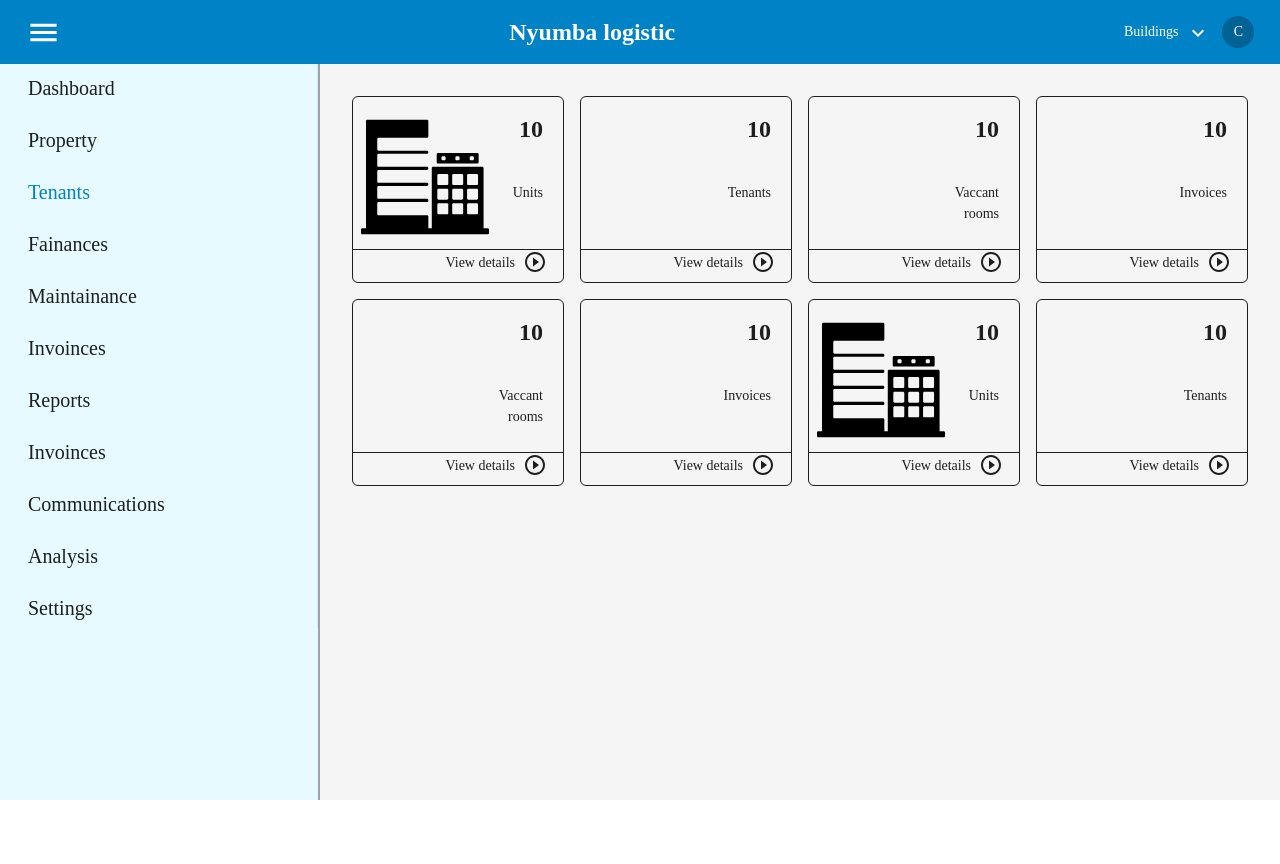
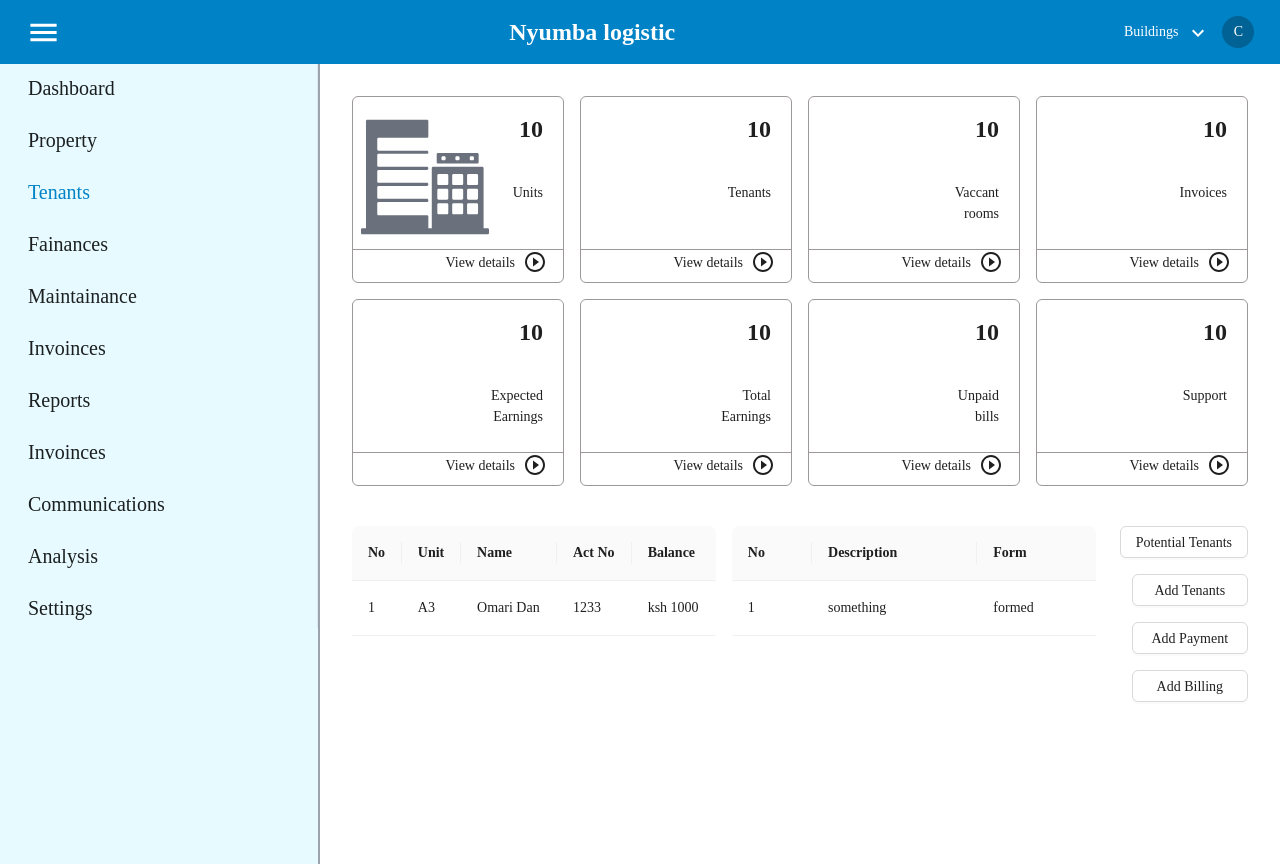
Before and after one commit to ruelngatia/nyumba-logistic-web, a React (Create React App) app: page / in a window 1280 px wide. Before the commit the page ends 800 px from the top, so only its background shows below. Built offline with nearby package versions, Linux system fonts and the light colour scheme.

Commit message:
partial home

```diff
--- a/src/App.js
+++ b/src/App.js
@@ -84,7 +84,7 @@ function App() {
   ];
 
   return (
-    <div className="App h-screen">
+    <div className="App h-full ">
       <Layout className="h-full">
         <Header
           className="h-16 flex flex-row justify-between bg-primary-color text-white relative"
@@ -124,7 +124,7 @@ function App() {
               width={"20rem"}
               style={{ backgroundColor: "#E6FAFF" }}
               hidden={!screen}
-              className=" border-b-grey border-r-2 h-full "
+              className=" border-b-grey border-r-2 h-screen "
             >
               <Menu
                 className="text-left text-xl bg-sider-blue space-y-3"
@@ -133,7 +133,7 @@ function App() {
                 items={items1}
               />
             </Sider>
-            <Content>
+            <Content className="">
               <Routes>
                 <Route path="/" element={<Dashboard/>} />
               </Routes>
--- a/src/components/DashCard.js
+++ b/src/components/DashCard.js
@@ -4,7 +4,7 @@ import PlayCircleOutlineIcon from '@mui/icons-material/PlayCircleOutline';
 
 export default function DashCard({src, text}) {
   return (
-    <div className='border rounded-md py-2'>
+    <div className='border border-card-border rounded-md py-2'>
         <div>
             <div className='flex flex-row justify-between p-2'>
                 <div className='w-32 mr-2 h-32'>
@@ -17,7 +17,7 @@ export default function DashCard({src, text}) {
                 </Space>
             </div>
         </div>
-        <div className='text-left border-t pr-4'>
+        <div className='text-left border-t border-card-border  pr-4'>
             <Space direction='horizontal' className='float-right'>
                 <span>View details</span>
                 <span>
--- /dev/null
+++ b/src/components/NoticeTable.js
@@ -0,0 +1,49 @@
+import { Table } from 'antd'
+import React from 'react'
+
+export default function NoticeTable() {
+    const columns = [
+        {
+          title: 'No',
+          dataIndex: 'no',
+          key: 'no',
+        },
+        {
+          title: 'Unit',
+          dataIndex: 'unit',
+          key: 'unit',
+        },
+        {
+          title: 'Name',
+          dataIndex: 'name',
+          key: 'name',
+        },
+        {
+            title: 'Act No',
+            dataIndex: 'actNo',
+            key: 'actNo',
+          },
+          {
+            title: 'Balance',
+            dataIndex: 'balance',
+            key: 'balance',
+          },
+      ];
+
+      const data = [
+        {
+            key: '1',
+            no: 1,
+            unit: 'A3',
+            name: 'Omari Dan',
+            actNo: '1233',
+            balance: 'ksh 1000'
+        }
+      ]
+
+  return (
+    <div className='w-full lg:w-2/4'>
+        <Table pagination={{hideOnSinglePage: true}} dataSource={data} columns={columns}/>
+    </div>
+  )
+}
--- /dev/null
+++ b/src/components/ReminderTable.js
@@ -0,0 +1,39 @@
+import { Table } from 'antd'
+import React from 'react'
+
+export default function ReminderTable() {
+
+    const columns = [
+        {
+          title: 'No',
+          dataIndex: 'no',
+          key: 'no',
+        },
+        {
+          title: 'Description',
+          dataIndex: 'description',
+          key: 'description',
+        },
+        {
+          title: 'Form',
+          dataIndex: 'form',
+          key: 'form',
+        }
+    ]
+
+    const data = [
+        {
+            key: '1',
+            no: 1,
+            description: 'something',
+            form: 'formed'
+
+        }
+    ]
+
+  return (
+    <div className='w-full lg:w-2/4'>
+        <Table pagination={{hideOnSinglePage:true}} columns={columns} dataSource={data}/>
+    </div>
+  )
+}
--- a/src/components/SideMenu.js
+++ b/src/components/SideMenu.js
@@ -49,7 +49,7 @@ export default function SideMenu() {
     },
   ];
   return (
-    <div className="absolute h-screen md:hidden w-2/4">
+    <div className="absolute h-screen md:hidden w-2/4 z-40">
       <Menu
         className="text-left text-xl bg-sider-blue space-y-3 pb-2 h-full "
         mode="inline"
--- a/src/index.js
+++ b/src/index.js
@@ -16,6 +16,7 @@ root.render(
             fontFamily: 'Montserrat',
             colorPrimary: "#0082C6",
             colorBgBase: '#ffff',
+            colorBgLayout: '#ffff'
           }
         }}
       >
--- a/src/pages/Dashboard.js
+++ b/src/pages/Dashboard.js
@@ -1,18 +1,35 @@
 import React from 'react'
 import DashCard from '../components/DashCard'
 import building from '../assets/two-city-buildings-svgrepo-com.svg'
+import NoticeTable from '../components/NoticeTable'
+import ReminderTable from '../components/ReminderTable'
+import { Button } from 'antd'
 
 export default function Dashboard() {
   return (
-    <div className='grid grid-cols-2 lg:grid-cols-4 m-8 gap-4'>
-      <DashCard src={building} text={'Units'}/>
-      <DashCard text={'Tenants'}/>
-      <DashCard text={'Vaccant rooms'}/>
-      <DashCard text={'Invoices'}/>
-      <DashCard text={'Vaccant rooms'}/>
-      <DashCard text={'Invoices'}/>
-      <DashCard src={building} text={'Units'}/>
-      <DashCard text={'Tenants'}/>
+    <div className='m-8'>
+      <section>
+        <div className='grid grid-cols-2 lg:grid-cols-4  gap-4'>
+          <DashCard src={building} text={'Units'}/>
+          <DashCard text={'Tenants'}/>
+          <DashCard text={'Vaccant rooms'}/>
+          <DashCard text={'Invoices'}/>
+          <DashCard text={'Expected Earnings'}/>
+          <DashCard text={'Total Earnings'}/>
+          <DashCard text={'Unpaid bills'}/>
+          <DashCard text={'Support'}/>
+        </div>
+      </section>
+      <section className='flex flex-col lg:flex-row gap-4 mt-10'>
+        <NoticeTable />
+        <ReminderTable />
+        <div className='lg:space-y-2 space-x-3 flex flex-row flex-wrap gap-2 lg:flex-col pl-2 '>
+          <Button>Potential Tenants</Button>
+          <Button>Add Tenants</Button>
+          <Button>Add Payment</Button>
+          <Button>Add Billing</Button>
+        </div>
+      </section>
     </div>
   )
 }
--- a/tailwind.config.js
+++ b/tailwind.config.js
@@ -8,7 +8,8 @@ module.exports = {
       'white': '#ffff ',
       'b-grey': '#9ca3af',
       'sider-blue': '#E6FAFF',
-      'active': '#001529'
+      'active': '#001529',
+      'card-border': '#9d9898'
     }
   },
   plugins: [],
```
Also changed, not shown: src/assets/two-city-buildings-svgrepo-com.svg.
